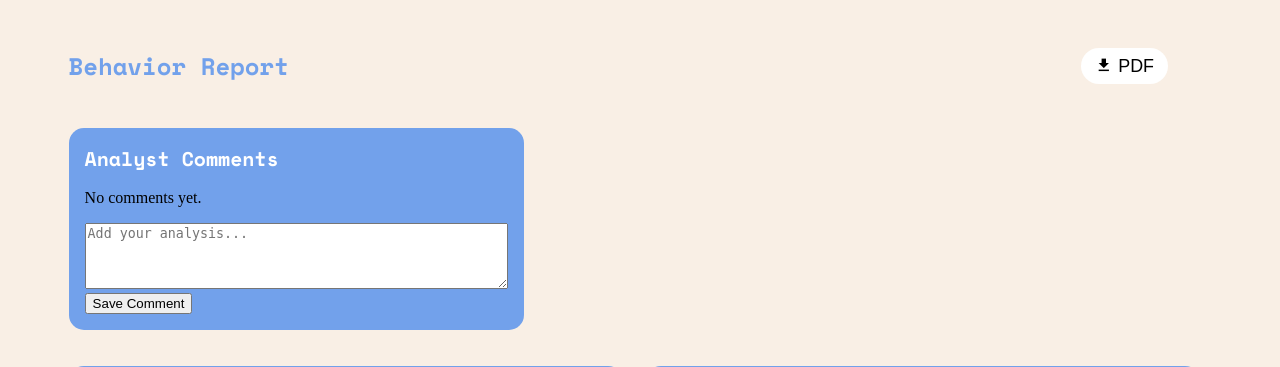
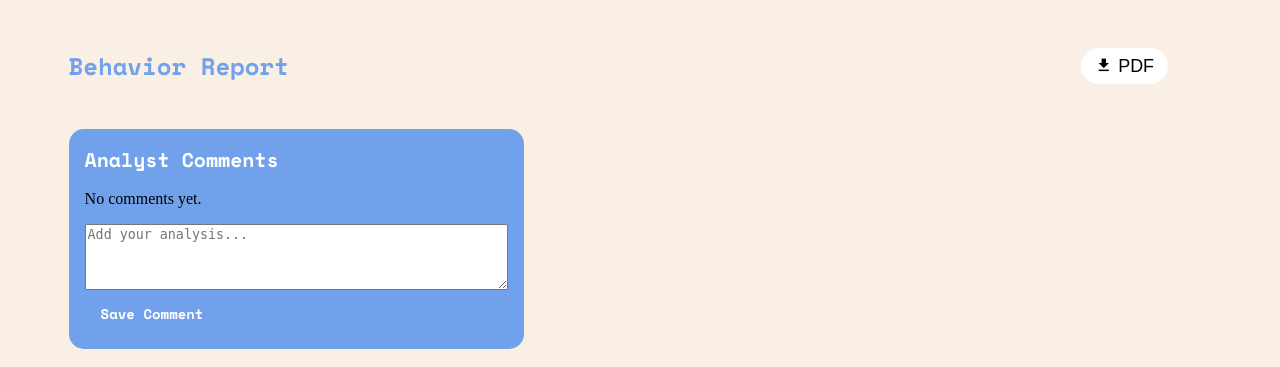
Before and after one commit to a-nguy4n/ah-nguyen-135, a PHP site: template hw3/reporting/app/views/reports/behavior.php in a window 1280 px wide. Shown: the part 85-452 px from the top of the page. Run offline with PHP 8.4, Linux system fonts and the light colour scheme; the template is opened without the code that fills it, so the values that code supplies are empty; the visitor is signed in with stand-in values (Sample User, id 1).

Commit message:
Analyst card styling

```diff
--- a/hw3/reporting/project/reports-style/shared-style.css
+++ b/hw3/reporting/project/reports-style/shared-style.css
@@ -67,6 +67,7 @@
     --text-large:  clamp(17px, 1.55vw, 21px);
 
     --card-radius: 15px;
+    --button-radius: 40px;
 
     --pdf-button-height: 2.25rem;
     --pdf-button-padding-x: 0.9rem;
@@ -317,6 +318,26 @@ section > h2{
     width: fit-content;
 }
 
+.analyst-comments-card button[type="submit"]{
+    display: inline-flex;
+    align-items: center;
+    justify-content: center;
+    padding: 0.55rem 1rem;
+    border: none;
+    border-radius: var(--button-radius);
+    background: var(--menu-pill-bg-color);
+    color: var(--menu-pill-text-color);
+    cursor: pointer;
+    font-family: var(--header-font);
+    font-size: var(--text-small);
+    transition: background 0.2s, color 0.2s;
+}
+
+.analyst-comments-card button[type="submit"]:hover{
+    background: var(--hover-role);
+    color: var(--menu-pill-text-color);
+}
+
 table{
     width: 100%;
     table-layout: fixed;
```
